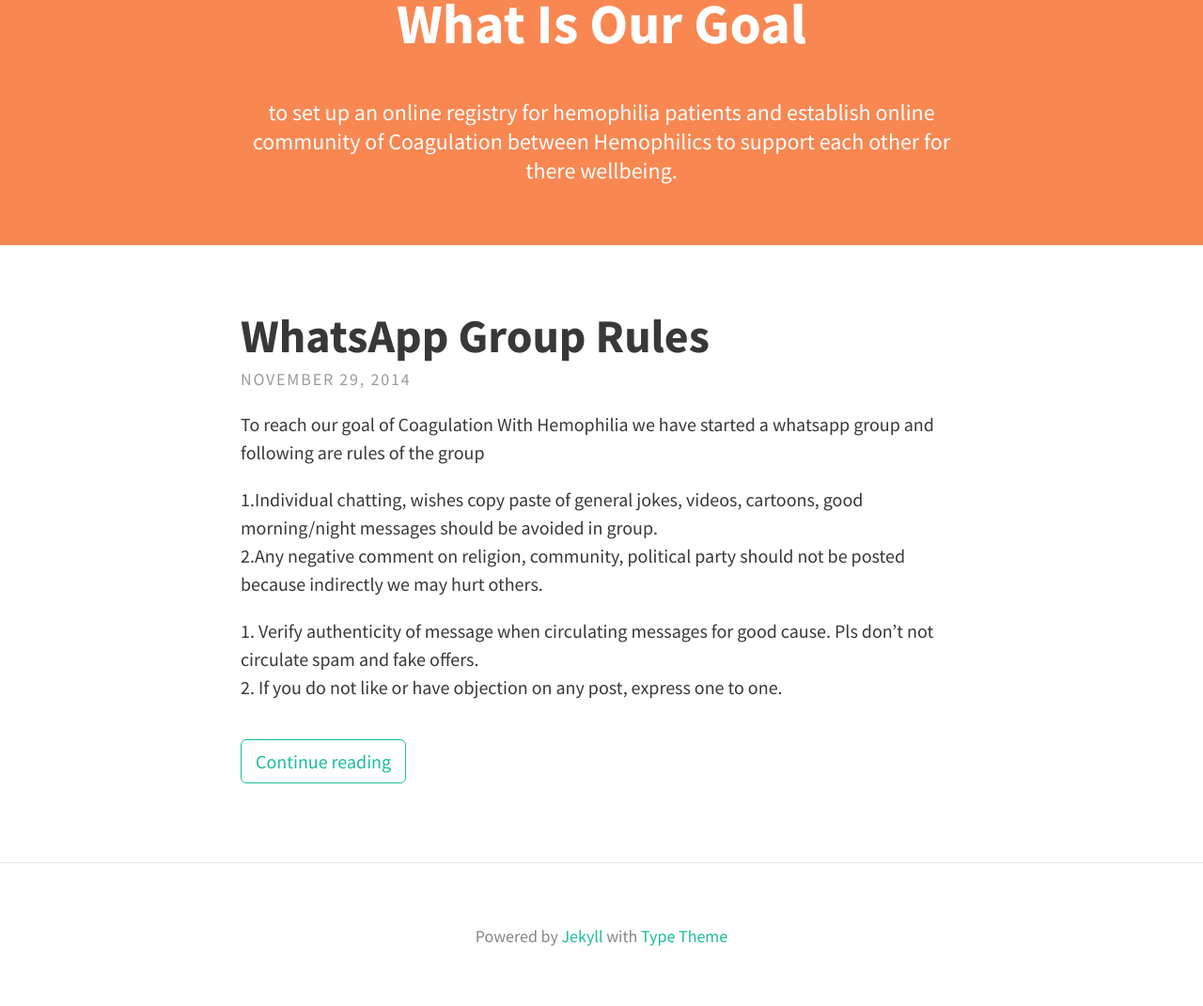
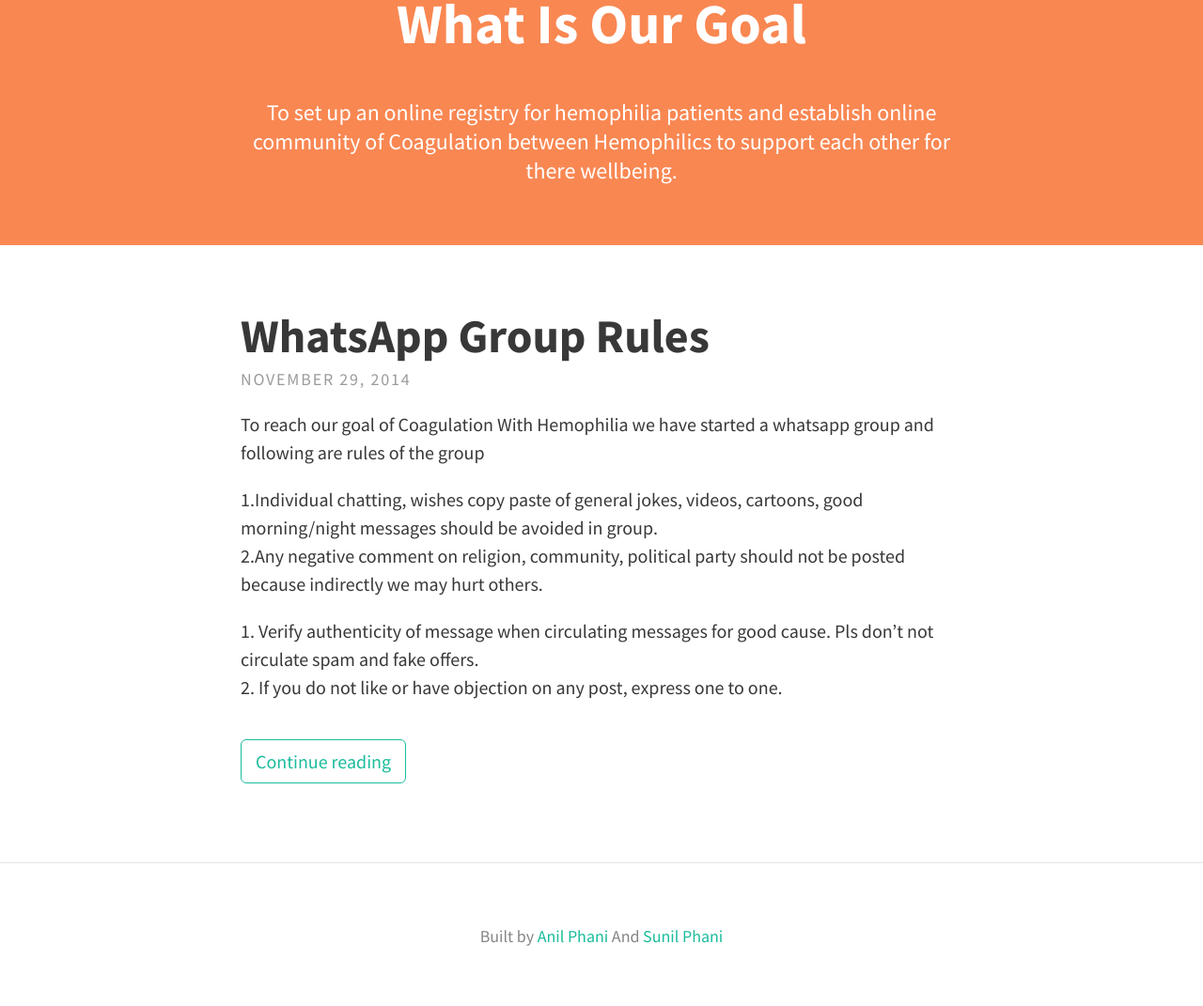
Before and after one commit to k-sunilphani/hyhemophilia.github.io, a Jekyll site: the page built from index.html, in a window 1280 px wide. Shown: the part 674-1745 px from the top of the page at 94% size. Built offline with Jekyll 4.4.1, drawn with Linux system fonts in a browser that asks for light colours; nearby versions of some CDN libraries; the list of posts is cut into pages by our own code.

Commit message:
Updated _config.yml

```diff
--- a/_config.yml
+++ b/_config.yml
@@ -29,13 +29,13 @@
     <div align="center">
     <p>
     <h1> What Is Our Goal</h1>
-    to set up an online registry for hemophilia patients and establish online community of Coagulation between   Hemophilics to support each other for there wellbeing.
+    To set up an online registry for hemophilia patients and establish online community of Coagulation between   Hemophilics to support each other for there wellbeing.
     </p>
     </div>
 
   header_text_feature_image:
   footer_text: >
-   Powered by <a href="http://jekyllrb.com">Jekyll</a> with <a href="https://rohanchandra.github.io/project/type/">Type Theme</a>
+   Built by <a>Anil Phani</a> And <a>Sunil Phani</a>
 
   # Icons
   rss: false
```
